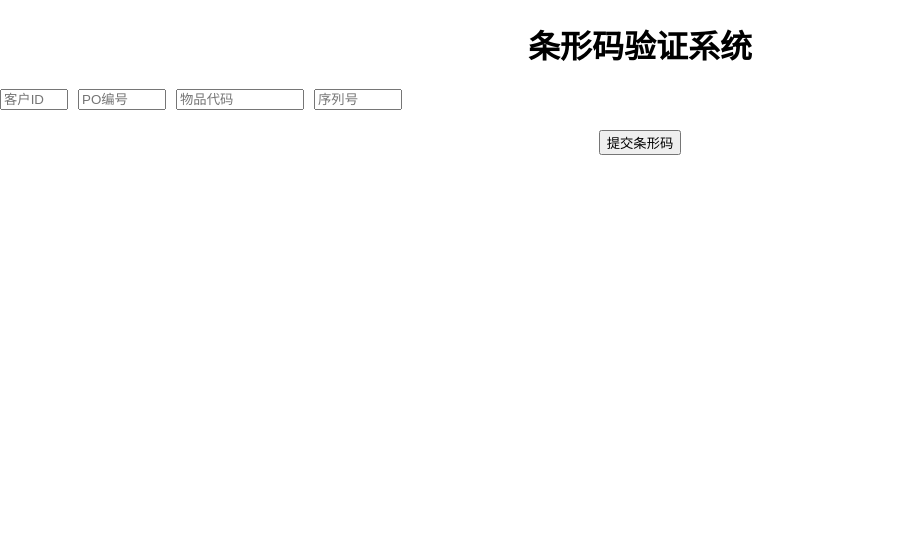
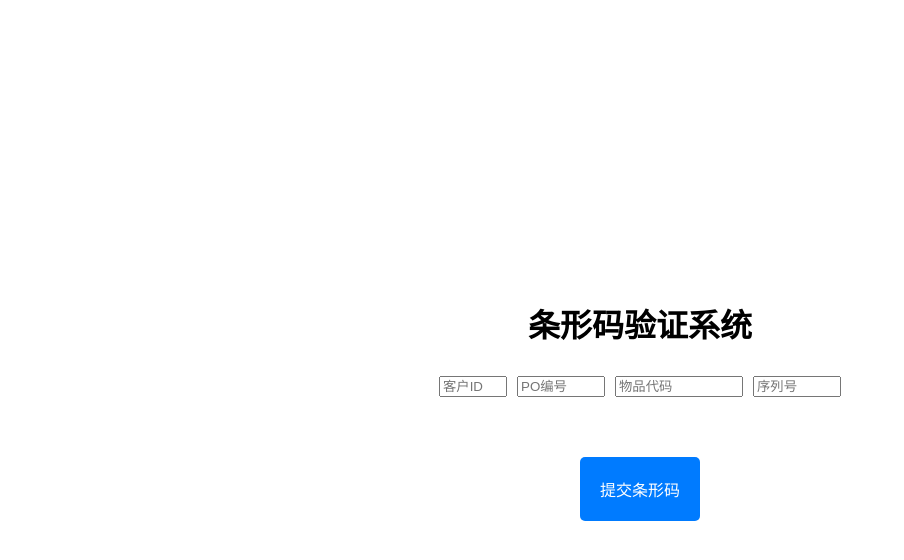
Before and after one commit to pipeapplenan/barcodetest, a React (Create React App) app: page / in a window 1280 px wide. Shown: the top 560 px of the page, without its empty margins (0-904 px from the left). Built offline with nearby package versions, Linux system fonts and the light colour scheme.

Commit message:
change css

```diff
--- a/src/page/BarcodeSanner.css
+++ b/src/page/BarcodeSanner.css
@@ -0,0 +1,32 @@
+.container {
+  display: flex;
+  flex-direction: column;
+  align-items: center; /* 使输入框和按钮居中 */
+  justify-content: center;
+  height: 100vh; /* 使内容垂直居中 */
+}
+
+.inputs {
+  display: flex;
+  gap: 10px; /* 输入框之间的间距 */
+  margin-bottom: 20px; /* 输入框和按钮之间的间距 */
+}
+
+button {
+  padding: 20px 20px;
+  font-size: 16px;
+  cursor: pointer;
+  background-color: #007bff;
+  color: white;
+  border: none;
+  border-radius: 5px;
+  margin-top: 40px;
+}
+
+button:hover {
+  background-color: #0056b3;
+}
+
+h1 {
+  margin-bottom: 30px; /* 标题和输入框之间的距离 */
+}
--- a/src/page/BarcodeScanner.js
+++ b/src/page/BarcodeScanner.js
@@ -1,15 +1,13 @@
 /* global wx */
-
 import React, { useState, useEffect, useRef } from "react";
+import "./BarcodeSanner.css";
 
 const BarcodeScanner = () => {
-  // 用于存储用户输入的各个字段
   const [customerId, setCustomerId] = useState("");
   const [poNumber, setPoNumber] = useState("");
   const [itemCode, setItemCode] = useState("");
   const [serialNumber, setSerialNumber] = useState("");
 
-  // 定义输入框的引用
   const poNumberRef = useRef(null);
   const itemCodeRef = useRef(null);
   const serialNumberRef = useRef(null);
@@ -23,20 +21,18 @@ const BarcodeScanner = () => {
       document.body.appendChild(script);
 
       script.onload = () => {
-        // 微信JS-SDK 配置
         wx.config({
-          appId: "你的AppID", // 从微信公众平台获取
-          timestamp: "时间戳", // 后端生成的时间戳
-          nonceStr: "随机字符串", // 后端生成的随机字符串
-          signature: "签名", // 使用jsapi_ticket生成的签名
-          jsApiList: ["scanQRCode"], // 需要使用的JS接口列表
+          appId: "你的AppID",
+          timestamp: "时间戳",
+          nonceStr: "随机字符串",
+          signature: "签名",
+          jsApiList: ["scanQRCode"],
         });
       };
     };
     loadWeChatSDK();
   }, []);
 
-  // 处理输入并在达到限制时跳到下一个输入框
   const handleCustomerIdChange = (e) => {
     setCustomerId(e.target.value);
     if (e.target.value.length === 2) {
@@ -62,10 +58,8 @@ const BarcodeScanner = () => {
     setSerialNumber(e.target.value);
   };
 
-  // 提交按钮点击时处理输入
   const handleBarcodeInputSubmit = () => {
     if (customerId && poNumber && itemCode && serialNumber) {
-      // 发送条形码数据到后端进行验证
       fetch("https://barcodebackend.vercel.app/api/validate-barcode", {
         method: "POST",
         headers: {
@@ -91,11 +85,9 @@ const BarcodeScanner = () => {
   };
 
   return (
-    <div>
+    <div className="container">
       <h1>条形码验证系统</h1>
-
-      {/* 横向排列的输入框 */}
-      <div style={{ display: "flex", gap: "10px" }}>
+      <div className="inputs">
         <input
           type="text"
           value={customerId}
@@ -111,7 +103,7 @@ const BarcodeScanner = () => {
           placeholder="PO编号"
           style={{ width: "80px" }} // 4位长度
           maxLength={4}
-          ref={poNumberRef} // 引用第二个输入框
+          ref={poNumberRef}
         />
         <input
           type="text"
@@ -120,7 +112,7 @@ const BarcodeScanner = () => {
           placeholder="物品代码"
           style={{ width: "120px" }} // 8位长度
           maxLength={8}
-          ref={itemCodeRef} // 引用第三个输入框
+          ref={itemCodeRef}
         />
         <input
           type="text"
@@ -129,123 +121,12 @@ const BarcodeScanner = () => {
           placeholder="序列号"
           style={{ width: "80px" }} // 4位长度
           maxLength={4}
-          ref={serialNumberRef} // 引用第四个输入框
+          ref={serialNumberRef}
         />
       </div>
-
-      <br />
       <button onClick={handleBarcodeInputSubmit}>提交条形码</button>
-
-      <br />
-      <br />
     </div>
   );
 };
 
 export default BarcodeScanner;
-
-// import React, { useState, useEffect } from "react";
-
-// const BarcodeScanner = () => {
-//   // 用于存储用户输入的各个字段
-//   const [customerId, setCustomerId] = useState("");
-//   const [poNumber, setPoNumber] = useState("");
-//   const [itemCode, setItemCode] = useState("");
-//   const [serialNumber, setSerialNumber] = useState("");
-
-//   useEffect(() => {
-//     // 引入微信JS-SDK
-//     const loadWeChatSDK = () => {
-//       const script = document.createElement("script");
-//       script.src = "https://res.wx.qq.com/open/js/jweixin-1.6.0.js";
-//       script.async = true;
-//       document.body.appendChild(script);
-
-//       script.onload = () => {
-//         // 微信JS-SDK 配置
-//         wx.config({
-//           appId: "你的AppID", // 从微信公众平台获取
-//           timestamp: "时间戳", // 后端生成的时间戳
-//           nonceStr: "随机字符串", // 后端生成的随机字符串
-//           signature: "签名", // 使用jsapi_ticket生成的签名
-//           jsApiList: ["scanQRCode"], // 需要使用的JS接口列表
-//         });
-//       };
-//     };
-//     loadWeChatSDK();
-//   }, []);
-
-//   // 提交按钮点击时处理输入
-//   const handleBarcodeInputSubmit = () => {
-//     if (customerId && poNumber && itemCode && serialNumber) {
-//       // 发送条形码数据到后端进行验证
-//       fetch("https://barcodebackend.vercel.app/api/validate-barcode", {
-//         method: "POST",
-//         headers: {
-//           "Content-Type": "application/json",
-//         },
-//         body: JSON.stringify({
-//           customerId,
-//           poNumber,
-//           itemCode,
-//           serialNumber,
-//         }),
-//       })
-//         .then((response) => response.json())
-//         .then((data) => {
-//           alert("验证结果: " + data.message);
-//         })
-//         .catch((error) => {
-//           console.error("Error:", error);
-//         });
-//     } else {
-//       alert("请填写所有字段");
-//     }
-//   };
-
-//   return (
-//     <div>
-//       <h1>条形码验证系统</h1>
-
-//       {/* 横向排列的输入框 */}
-//       <div style={{ display: "flex", gap: "10px" }}>
-//         <input
-//           type="text"
-//           value={customerId}
-//           onChange={(e) => setCustomerId(e.target.value)}
-//           placeholder="客户ID"
-//           style={{ width: "120px" }}
-//         />
-//         <input
-//           type="text"
-//           value={poNumber}
-//           onChange={(e) => setPoNumber(e.target.value)}
-//           placeholder="PO编号"
-//           style={{ width: "120px" }}
-//         />
-//         <input
-//           type="text"
-//           value={itemCode}
-//           onChange={(e) => setItemCode(e.target.value)}
-//           placeholder="物品代码"
-//           style={{ width: "120px" }}
-//         />
-//         <input
-//           type="text"
-//           value={serialNumber}
-//           onChange={(e) => setSerialNumber(e.target.value)}
-//           placeholder="序列号"
-//           style={{ width: "120px" }}
-//         />
-//       </div>
-
-//       <br />
-//       <button onClick={handleBarcodeInputSubmit}>提交条形码</button>
-
-//       <br />
-//       <br />
-//     </div>
-//   );
-// };
-
-// export default BarcodeScanner;
```
